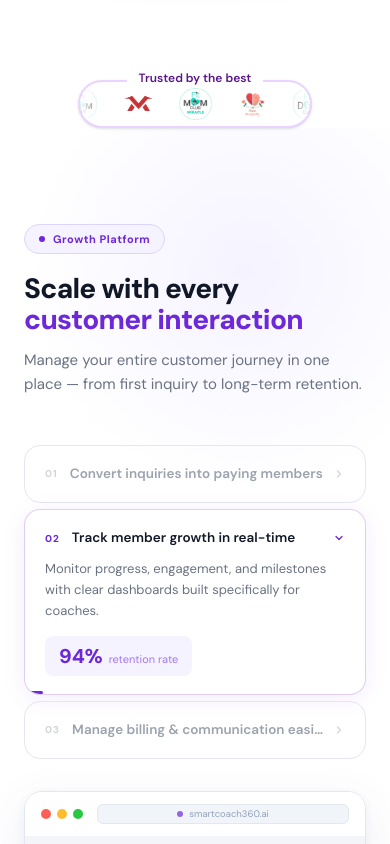
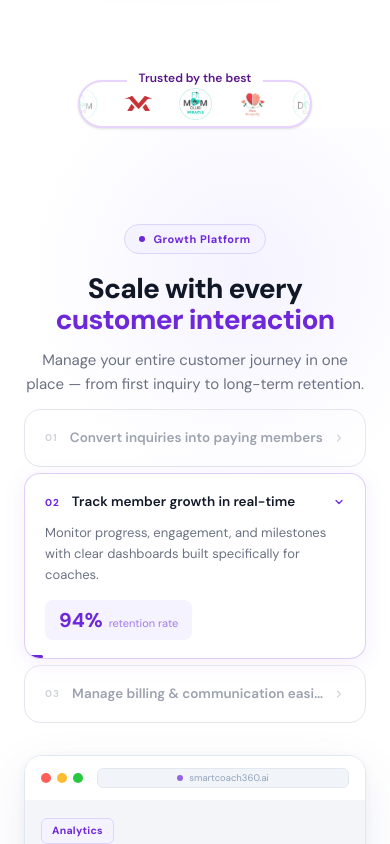
Before and after one commit to Suraj8517/react-crm-website, a React (Vite) app: page / in a window 390 px wide. Shown: the part 800-1644 px from the top of the page. Built offline with nearby package versions, Linux system fonts and the light colour scheme.

Commit message:
update live site

```diff
--- a/src/components/BusinessGrowthSection.jsx
+++ b/src/components/BusinessGrowthSection.jsx
@@ -186,7 +186,7 @@ export default function GrowthSection() {
   const MockupComponent = MOCKUPS[active];
 
   return (
-    <section className="relative overflow-hidden py-24 px-6">
+    <section className="relative overflow-hidden pt-24 pb-10 px-6">
 
       <div
         className="pointer-events-none absolute -top-24 -right-24 w-[480px] h-[480px] rounded-full"
@@ -200,6 +200,10 @@ export default function GrowthSection() {
       <div className="relative max-w-5xl mx-auto">
 
         {/* Badge */}
+        <div className="flex flex-col items-center lg:items-start">
+
+  {/* Badge */}
+  <div className="flex justify-center lg:justify-start w-full">
     <div
       className="inline-flex items-center gap-2 px-3.5 py-1.5 rounded-full mb-5 border"
       style={{ background: current.accentLight, borderColor: current.accentMid, transition: "background 0.4s, border-color 0.4s" }}
@@ -209,8 +213,10 @@ export default function GrowthSection() {
         Growth Platform
       </span>
     </div>
+  </div>
 
-        <h2 className="text-[clamp(28px,4.5vw,48px)] font-extrabold leading-[1.1] tracking-tight text-gray-900 mb-3 max-w-xl">
+  {/* Heading */}
+  <h2 className="text-[clamp(28px,4.5vw,48px)] font-extrabold leading-[1.1] tracking-tight text-gray-900 mb-3 max-w-xl text-center lg:text-left">
     Scale with every
     <br />
     <span
@@ -225,9 +231,13 @@ export default function GrowthSection() {
     </span>
   </h2>
 
-        <p className="text-[15px] text-gray-500 max-w-md mb-12 leading-relaxed">
+  {/* Paragraph */}
+  <p className="text-[15px] text-gray-500 max-w-md mb-3 leading-relaxed text-center lg:text-left">
     Manage your entire customer journey in one place — from first inquiry to long-term retention.
   </p>
+
+</div>
+
 
         <div className="grid grid-cols-1 md:grid-cols-2 gap-8 min-h-[300px]">
 
--- a/src/components/ForWhomSection.jsx
+++ b/src/components/ForWhomSection.jsx
@@ -114,7 +114,7 @@ export default function ForWhomSection() {
           >
             {/* Headline */}
             <h2
-              className="text-4xl font-extrabold leading-[0.8] text-gray-900 sm:text-5xl lg:text-6xl"
+              className="text-4xl font-extrabold leading-[0.8] text-gray-900 sm:text-5xl lg:text-6xl text-center lg:text-left"
               style={{ fontFamily: "'Cormorant', serif" }}
             >
               Built for Modern<br />
@@ -124,7 +124,7 @@ export default function ForWhomSection() {
             </h2>
 
             {/* Description */}
-            <p className="mt-5 max-w-lg text-[15px] leading-relaxed text-gray-500">
+            <p className="mt-5 max-w-lg text-[15px] leading-relaxed text-gray-500 text-center lg:text-left">
               <span className="font-semibold text-gray-900">SmartCoach360</span> streamlines
               your operations, deepens client engagement, and scales your coaching
               practice, all from one powerful platform.
--- a/src/components/TestimonialSection.jsx
+++ b/src/components/TestimonialSection.jsx
@@ -56,7 +56,7 @@ export default function TestimonialSection() {
   }, []);
 
   return (
-    <section className="relative py-16 md:py-24 bg-white overflow-hidden" id="testimonials">
+    <section className="relative py-16 md:py-10 bg-white overflow-hidden" id="testimonials">
       <div className="absolute inset-0 opacity-30 pointer-events-none">
         <div className="absolute top-20 left-10 w-64 h-64 bg-purple-100 rounded-full blur-3xl" />
         <div className="absolute bottom-20 right-10 w-80 h-80 bg-purple-300 rounded-full blur-3xl" />
```
Lines whose indentation alone changed are shown as unchanged.
